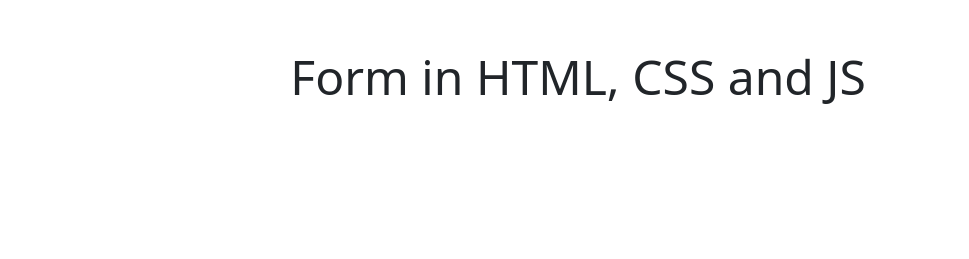
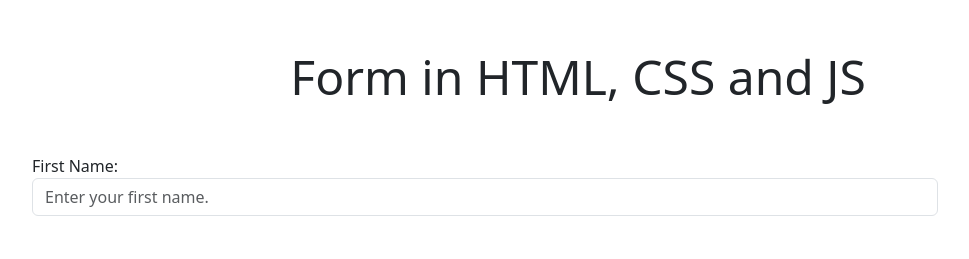
Before and after one commit to ayushrastogi689/Module05_WBT, a plain HTML site: page Day06/Assignment/Q2/index.html in a window 1280 px wide. Shown: the whole page, without its empty margins (62-1031 px from the left). Drawn offline with nearby package versions, Linux system fonts and the light colour scheme.

Commit message:
Development - Created a Form Component.

```diff
--- a/Day06/Assignment/Q2/index.html
+++ b/Day06/Assignment/Q2/index.html
@@ -17,7 +17,16 @@
       <div class="text-center">
         <h2 class="display-5 mb-5">Form in HTML, CSS and JS</h2>
       </div>
+      <div class="main row justify-content-center">
+        <form action="" id="user_form" class="row justify-center mb-4" autocomplete="off" aria-required="true">
+          <div class="col-10 mb-3">
+            <label for="firstName"> First Name:</label>
+            <input id="firstName" class="form-control" type="text" placeholder="Enter your first name." aria-required="true">
+          </div>
 
+        </form>
+
+      </div>
     </div>
     </div>
     <script src="./app.js"></script>
```
